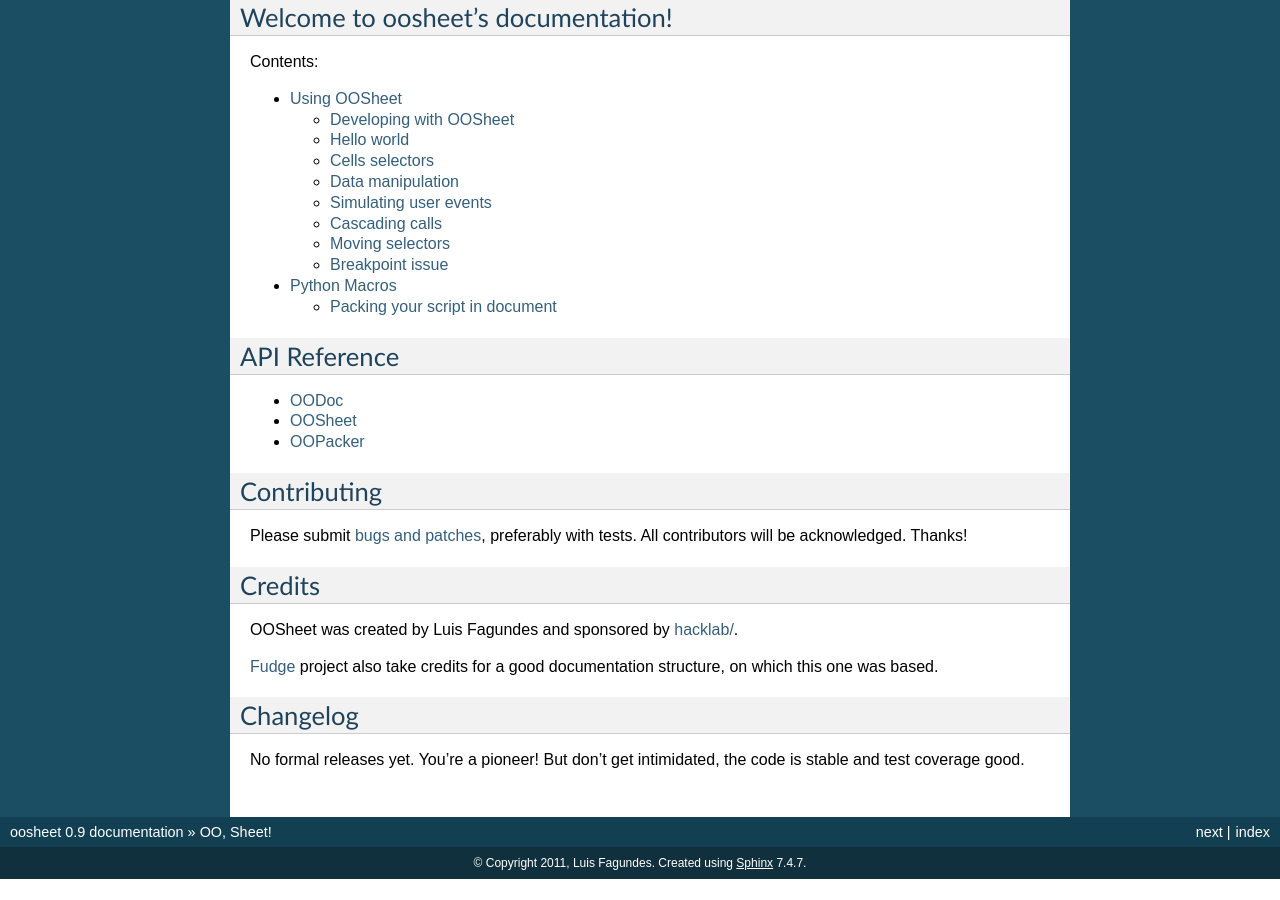
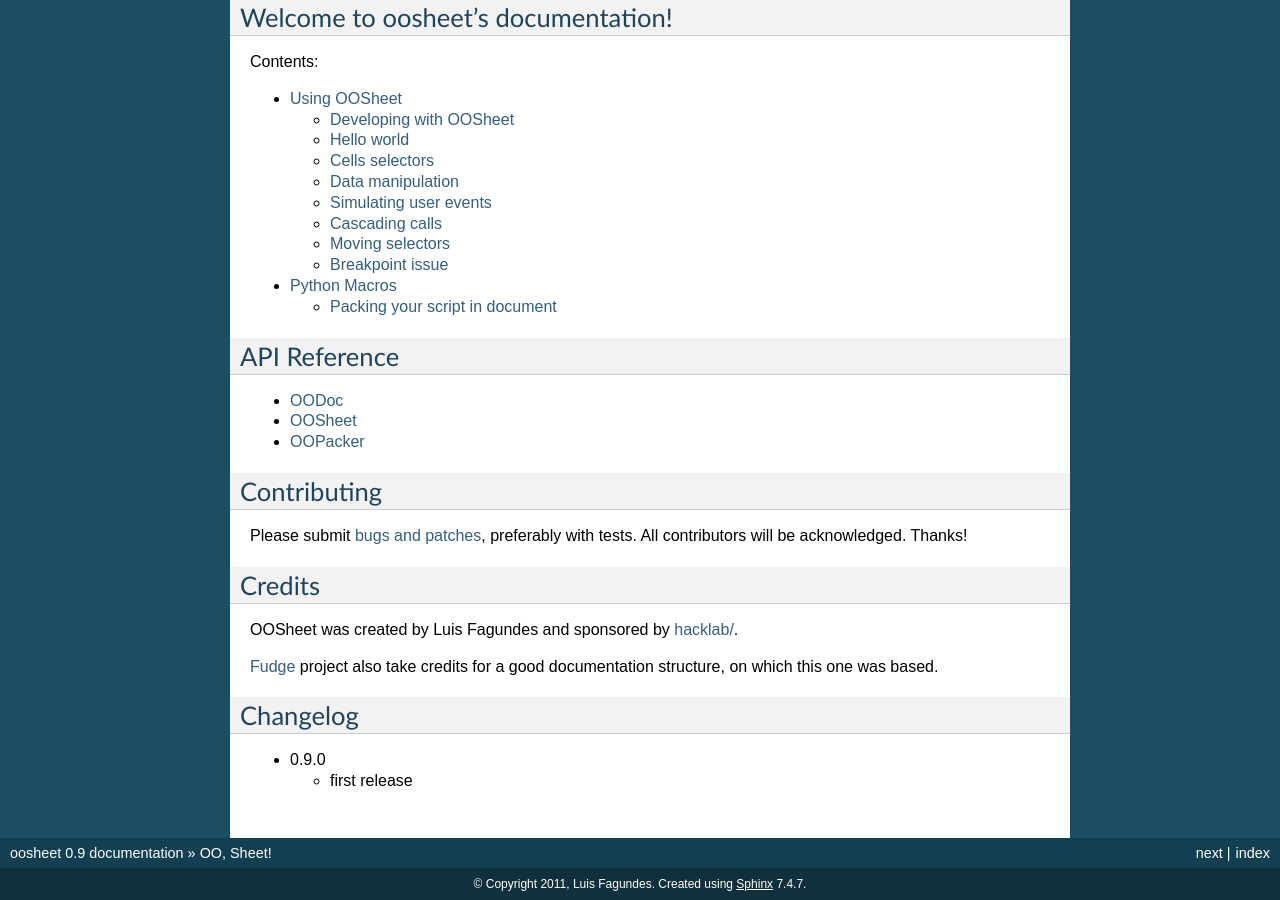
Before and after one commit to lfagundes/oosheet, a Sphinx documentation site: the page built from docs/index.rst, in a window 1280 px wide and 900 px high, scrolled down 1046 px. Built offline with Sphinx 7.4.7, drawn with Linux system fonts in a browser that asks for light colours; before the commit the page ends 1925 px from its top, so only the background shows below that.

```diff
--- a/docs/index.rst
+++ b/docs/index.rst
@@ -77,4 +77,6 @@ OOSheet was created by Luis Fagundes and sponsored by `hacklab/ <http://hacklab.
 Changelog
 =========
 
-No formal releases yet. You're a pioneer! But don't get intimidated, the code is stable and test coverage good.
+- 0.9.0
+
+  - first release
```
